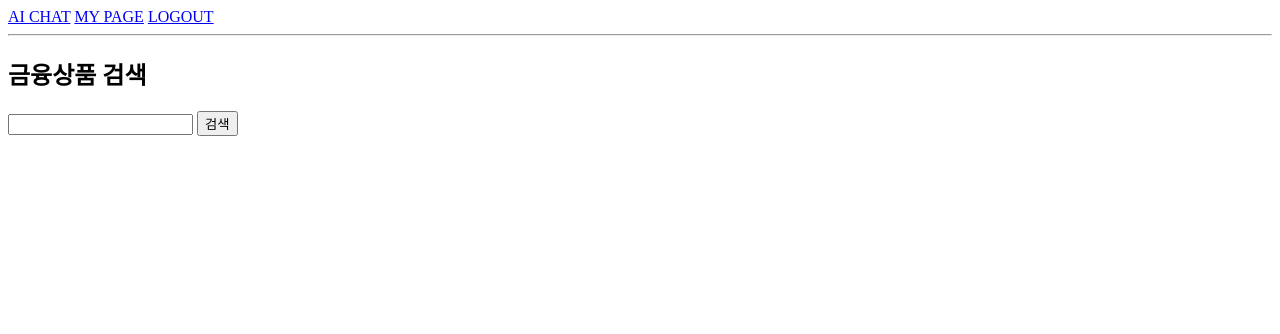
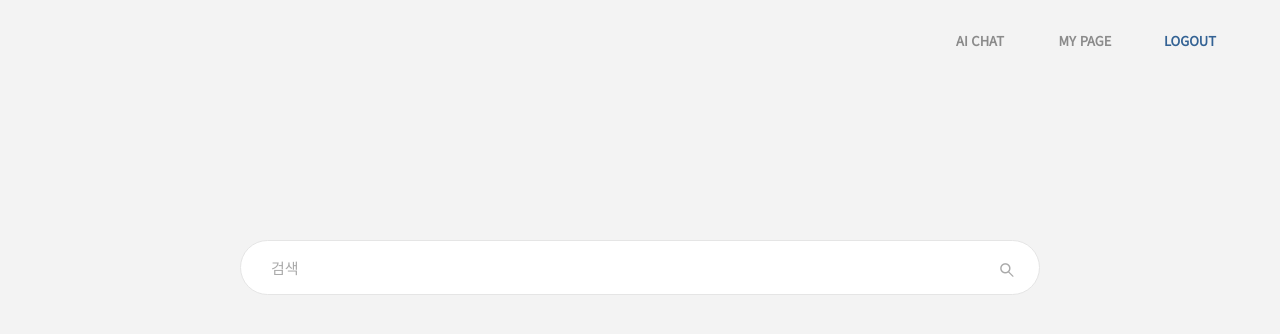
Before and after one commit to 13aek/finbot, a Django app: page /products/ in a window 1280 px wide. Shown: the top 334 px of the page. Run offline with Django 5.2, Linux system fonts and the light colour scheme; the visitor is signed in with stand-in values (Sample User, id 1).

Commit message:
feat: 임시 index.html 파일에 Django 문법 및 스타일 적용

```diff
--- a/products/templates/products/index.html
+++ b/products/templates/products/index.html
@@ -1,20 +1,30 @@
-<!DOCTYPE html>
-<html lang="en">
-<head>
-  <meta charset="UTF-8">
-  <meta name="viewport" content="width=device-width, initial-scale=1.0">
-  <title>Document</title>
-</head>
-<body>
-  <a href="{% url 'chat:chat_page' %}">AI CHAT</a>
-  <a href="{% url 'accounts:update' %}">MY PAGE</a>
-  <a href="{% url 'accounts:logout' %}">LOGOUT</a>
-  <hr>
-  <h2>금융상품 검색</h2>
+{# index.html #}
+{# 검색 화면 템플릿 #}
+{# 프로젝트의 메인 화면 #}
 
-  <form action="{% url 'products:search' %}" method="GET">
-    <input type="text" name="q">
-    <button type="submit">검색</button>
+{% extends 'base.html' %}
+{% load static %}
+
+{% block styles %}
+<link rel="stylesheet" href="{% static 'products/css/index.css' %}">
+{% endblock styles %}
+
+{% block content %}
+<header class="header-buttons">
+  <a href="{% url 'chat:chat_page' %}" class="ai-chat-btn">AI CHAT</a>
+  <a href="{% url 'accounts:update' %}" class="mypage-btn">MY PAGE</a>
+  <a href="{% url 'accounts:logout' %}" class="logout-btn">LOGOUT</a>
+</header>
+
+<main class="main-content">
+  <form class="search-form" action="{% url 'products:search' %}" method="GET">
+    <div class="search-input-wrapper">
+      <input type="text" placeholder="검색" class="search-input" name="query">
+      <button type="submit" class="search-submit-btn">&#x2315;</button>
+    </div>
+
+      <button type="submit" style="display: none;">검색</button>
+
   </form>
-</body>
-</html>
+</main>
+{% endblock content %}
```
